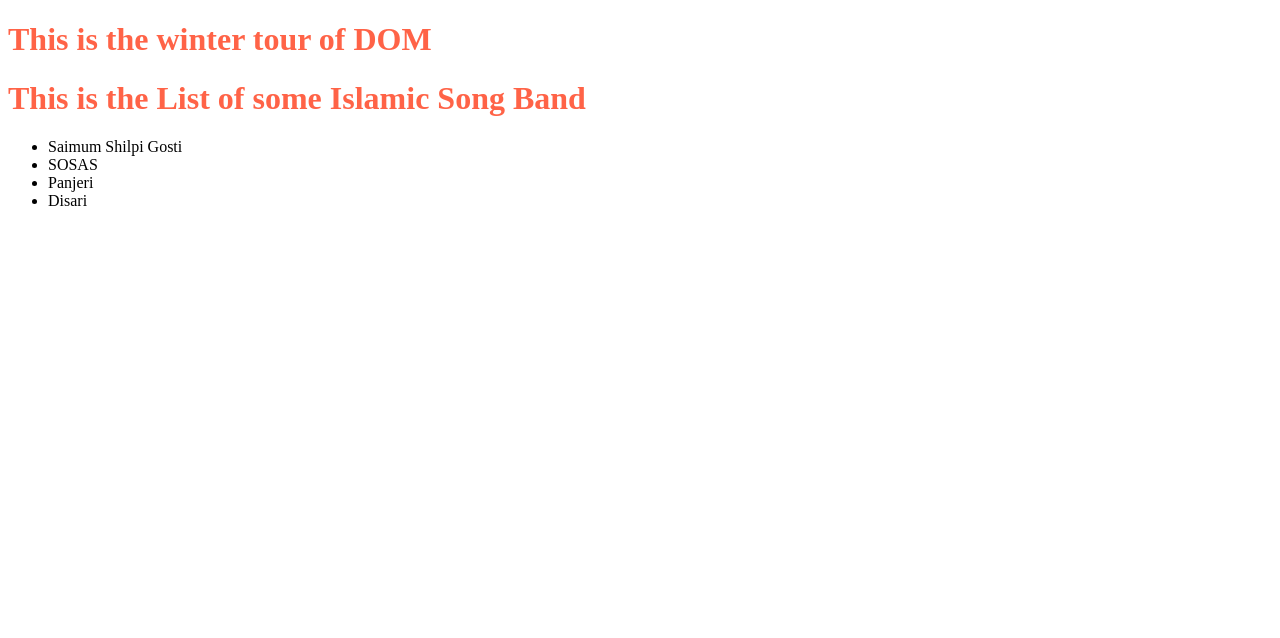
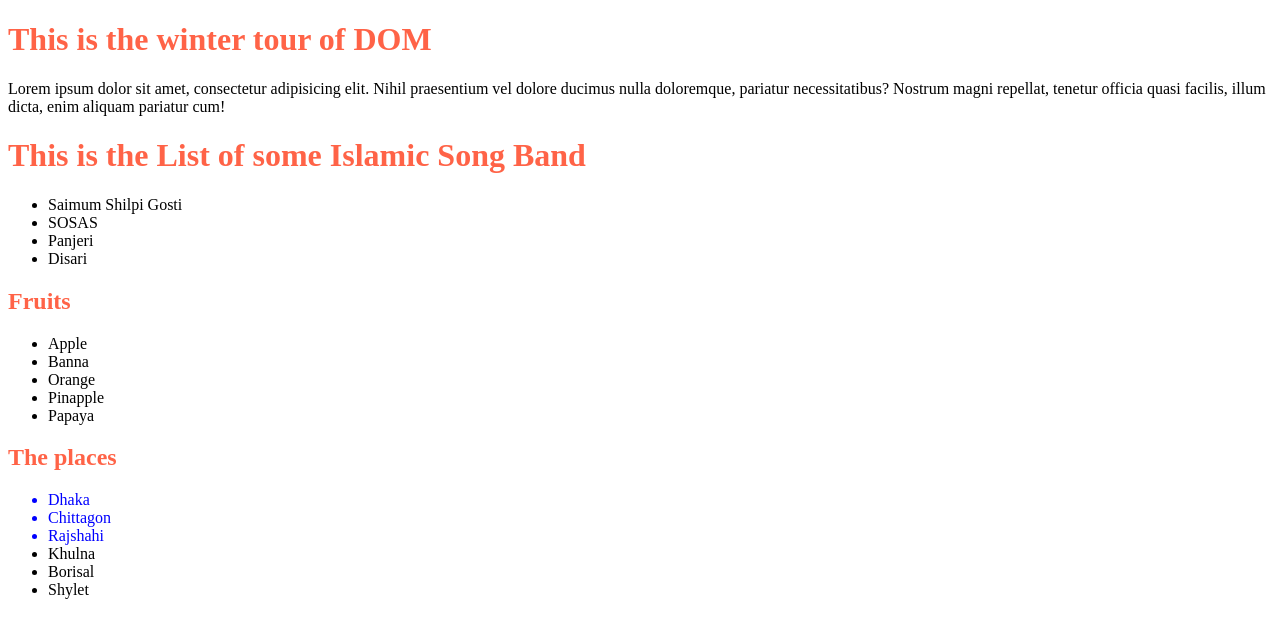
Before and after one commit to atmabdullaham/tour-of-dom, a plain HTML site: page index.html in a window 1280 px wide. Drawn offline with Linux system fonts and the light colour scheme.

Commit message:
getElementsByClassName('something')

```diff
--- a/index.html
+++ b/index.html
@@ -8,11 +8,16 @@
     <script>
       console.log("Inside from the html file");
     </script>
-    <script src="js/dom.js"></script>
   </head>
   <body>
     <header>
       <h1>This is the winter tour of DOM</h1>
+      <p>
+        Lorem ipsum dolor sit amet, consectetur adipisicing elit. Nihil
+        praesentium vel dolore ducimus nulla doloremque, pariatur
+        necessitatibus? Nostrum magni repellat, tenetur officia quasi facilis,
+        illum dicta, enim aliquam pariatur cum!
+      </p>
     </header>
     <main>
       <h1>This is the List of some Islamic Song Band</h1>
@@ -22,6 +27,27 @@
         <li>Panjeri</li>
         <li>Disari</li>
       </ul>
+      <section>
+        <h1 id="fruits-title">Fruits</h1>
+        <ul>
+          <li>Apple</li>
+          <li>Banna</li>
+          <li>Orange</li>
+          <li>Pinapple</li>
+          <li>Papaya</li>
+        </ul>
+      </section>
+      <section>
+        <h1>The places</h1>
+        <ul>
+          <li class="im-places">Dhaka</li>
+          <li class="im-places">Chittagon</li>
+          <li class="im-places">Rajshahi</li>
+          <li>Khulna</li>
+          <li>Borisal</li>
+          <li>Shylet</li>
+        </ul>
+      </section>
     </main>
     <script>
       const collection = document.getElementsByTagName("h1");
@@ -35,5 +61,6 @@
         console.log(li.innerText);
       }
     </script>
+    <script src="js/dom.js"></script>
   </body>
 </html>
--- a/js/dom.js
+++ b/js/dom.js
@@ -1,8 +1,8 @@
-// console.log(document.getElementsByTagName("h1"
-// ));
+// console.log(document.
+// console.log(document.getElementById("fruits-title").innerText)
+const places = document.getElementsByClassName("im-places");
+console.log(places)
+for (const place of places) {
 
-const liCollection = document.getElementsByTagName("li");
-console.log(liCollection)
-for (let i = 0; i < liCollection.length; i++) {
- console.log(liCollection[i])
+ console.log(place.innerText);
 }
--- a/styles/style.css
+++ b/styles/style.css
@@ -1,3 +1,6 @@
 h1{
  color: tomato;
 }
+.im-places{
+ color: blue;
+}
```
